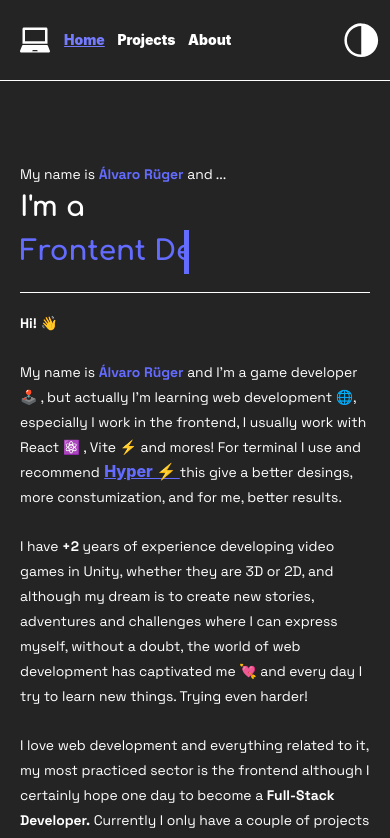
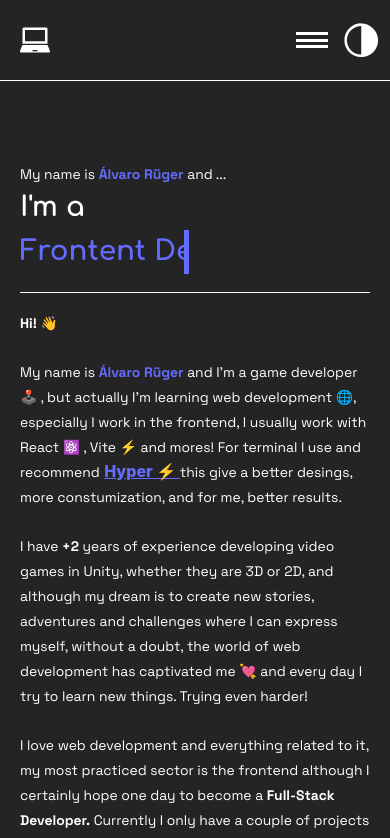
Before and after one commit to arugerdev/aruger.dev, a React (Vite) app: page / in a window 390 px wide. Shown: the top 838 px of the page. Built offline with nearby package versions, Linux system fonts and the light colour scheme.

Commit message:
Add hamburger menu and new sounds 🍔🎵

```diff
--- a/src/App.jsx
+++ b/src/App.jsx
@@ -8,6 +8,7 @@ import About from './pages/About'
 import DarkLogo from './assets/images/logo-dark.png'
 import LightLogo from './assets/images/logo-light.png'
 import { useEffect } from 'react'
+import Blog from './pages/Blog'
 function App () {
   const handleUpdateIcon = () => {
     const DarklinkIconHTML = `<link rel="icon" type="image/svg+xml" href=${DarkLogo} />`
@@ -28,6 +29,7 @@ function App () {
       <Route path='/' component={Index} />
       <Route path='/projects' component={Projects} />
       <Route path='/about' component={About} />
+      <Route path='/blog' component={Blog} />
       <SocialNetworks />
     </div>
   )
--- /dev/null
+++ b/src/components/DefaultNav/index.jsx
@@ -0,0 +1,23 @@
+import { Link } from 'wouter'
+
+export default function DefaultNav ({ route, buttonClickAudio }) {
+  return (
+    <section className='headerNavegationSection'>
+      <ul className='headerButtonsNav'>
+        <li className='headerButtonsNavItem'>
+          <Link onClick={() => { buttonClickAudio.play() }} to='/' className={'headerButton' + (route === '/' ? ' active' : '')}>Home</Link>
+        </li>
+        <li className='headerButtonsNavItem'>
+          <Link onClick={() => { buttonClickAudio.play() }} to='/projects' className={'headerButton' + (route === '/projects' ? ' active' : '')}>Projects</Link>
+        </li>
+        <li className='headerButtonsNavItem'>
+          <Link onClick={() => { buttonClickAudio.play() }} to='/about' className={'headerButton' + (route === '/about' ? ' active' : '')}>About</Link>
+        </li>
+        <li className='headerButtonsNavItem'>
+          <Link onClick={() => { buttonClickAudio.play() }} to='/blog' className={'headerButton' + (route === '/blog' ? ' active' : '')}>Blog</Link>
+        </li>
+      </ul>
+
+    </section>
+  )
+}
--- /dev/null
+++ b/src/components/HamburgerNav/index.jsx
@@ -0,0 +1,50 @@
+import { useState } from 'react'
+import { Link } from 'wouter'
+import openSound from '../../assets/sounds/se015.wav'
+import closeSound from '../../assets/sounds/se026.wav'
+
+export default function HamburgerNav ({ route, buttonClickAudio }) {
+  const [state, updateState] = useState(false)
+  const openAudio = new Audio(openSound)
+  const closeAudio = new Audio(closeSound)
+
+  const handleClick = () => {
+    if (state) { closeAudio.play() }
+    if (!state) { openAudio.play() }
+
+    updateState(prevValue => !prevValue)
+  }
+
+  return (
+    <section className='headerHNavegationSection'>
+      <button onClick={handleClick} className={`hamburgerButton ${state ? 'open' : 'close'}`}>
+        <div className='hamburgerNavIconPiece' />
+        <div className='hamburgerNavIconPiece' />
+        <div className='hamburgerNavIconPiece' />
+        <div className='hamburgerNavIconPiece' />
+        <div className='hamburgerNavIconPiece' />
+        <div className='hamburgerNavIconPiece' />
+      </button>
+
+      <section className={`hDashboard ${state ? 'open' : 'close'}`}>
+        <div className='hMenu'>
+          <ul className='hNavMenu'>
+            <li className='headerButtonsNavItem'>
+              <Link onClick={() => { buttonClickAudio.play() }} to='/' className={'headerButton' + (route === '/' ? ' active' : '')}>Home</Link>
+            </li>
+            <li className='headerButtonsNavItem'>
+              <Link onClick={() => { buttonClickAudio.play() }} to='/projects' className={'headerButton' + (route === '/projects' ? ' active' : '')}>Projects</Link>
+            </li>
+            <li className='headerButtonsNavItem'>
+              <Link onClick={() => { buttonClickAudio.play() }} to='/about' className={'headerButton' + (route === '/about' ? ' active' : '')}>About</Link>
+            </li>
+            <li className='headerButtonsNavItem'>
+              <Link onClick={() => { buttonClickAudio.play() }} to='/blog' className={'headerButton' + (route === '/blog' ? ' active' : '')}>Blog</Link>
+            </li>
+          </ul>
+        </div>
+
+      </section>
+    </section>
+  )
+}
--- a/src/components/Header/Header.css
+++ b/src/components/Header/Header.css
@@ -43,6 +43,68 @@
     align-items: center;
 }
 
+.headerHNavegationSection {
+    display: flex;
+    width: 100%;
+    height: 100%;
+    align-items: center;
+    justify-content: flex-end;
+}
+
+.hamburgerButton {
+    background: none;
+    place-items: center;
+    justify-content: center;
+    display: grid;
+    grid-template-columns: repeat(2, 1fr);
+    height: 40px;
+    width: 40px;
+    border: none;
+}
+
+.hamburgerButton:focus {
+    outline: none;
+}
+
+.hamburgerButton.open>.hamburgerNavIconPiece:nth-child(3) {
+    transform: translateX(-15px);
+    opacity: 0;
+}
+
+.hamburgerButton.open>.hamburgerNavIconPiece:nth-child(4) {
+    transform: translateX(15px);
+    opacity: 0;
+}
+
+.hamburgerButton.open>.hamburgerNavIconPiece:nth-child(1) {
+    transform: translate(5px, -1px);
+    rotate: 45deg;
+}
+
+.hamburgerButton.open>.hamburgerNavIconPiece:nth-child(2) {
+    transform: translate(-3.8px, 0.25px);
+    rotate: -45deg;
+}
+
+.hamburgerButton.open>.hamburgerNavIconPiece:nth-child(5) {
+    transform: translate(4.32px, 1.75px);
+    rotate: -45deg;
+}
+
+.hamburgerButton.open>.hamburgerNavIconPiece:nth-child(6) {
+    transform: translate(-3px, 0.5px);
+    rotate: 45deg;
+}
+
+.hamburgerNavIconPiece {
+    display: flex;
+    width: 16px;
+    height: 3px;
+    background: var(--text);
+
+    transition: all .4s cubic-bezier(0, 0, 0, 1);
+}
+
 .headerButtonsNav {
     display: flex;
     width: 100%;
@@ -56,6 +118,49 @@
     display: flex;
     align-items: center;
     justify-content: center;
+}
+
+.hDashboard {
+    position: absolute;
+    z-index: 1;
+    width: auto;
+    height: auto;
+    padding: 1rem;
+    top: 60px;
+    background: var(--text);
+    border-radius: 12px;
+    transition: all .4s cubic-bezier(0, 0, 0, 1);
+}
+
+.hMenu {
+    display: flex;
+    place-items: center;
+    justify-content: center;
+    border: 2px solid var(--background);
+    border-radius: 12px;
+}
+
+.hNavMenu {
+    display: flex;
+    flex-direction: column;
+    place-content: center;
+    justify-content: center;
+    margin: 0;
+    padding: 16px;
+}
+
+.hNavMenu>li>a {
+    color: var(--background);
+}
+
+.hDashboard.close {
+    display: none;
+    opacity: 0;
+}
+
+.hDashboard.open {
+    display: flex;
+    opacity: 1;
 }
 
 .headerChangeThemeSection {
--- a/src/components/Header/index.jsx
+++ b/src/components/Header/index.jsx
@@ -3,10 +3,24 @@ import './Header.css'
 import { ChangeTheme } from '../ChangeTheme'
 import clickAudio from '../../assets/sounds/se029.wav'
 import mainClickAudio from '../../assets/sounds/se031.wav'
+import DefaultNav from '../DefaultNav'
+import HamburgerNav from '../HamburgerNav'
+import { useEffect, useState } from 'react'
 export const Header = () => {
   const [route] = useLocation()
   const buttonClickAudio = new Audio(clickAudio)
   const mainButtonClickAudio = new Audio(mainClickAudio)
+
+  const [screenWidth, updateScreenWidth] = useState(window.innerWidth)
+
+  useEffect(() => {
+    const handleResize = () => {
+      updateScreenWidth(window.innerWidth)
+    }
+
+    window.addEventListener('resize', handleResize)
+    return () => window.removeEventListener('resize', handleResize)
+  }, [window.innerWidth])
 
   return (
     <header className='header'>
@@ -17,19 +31,10 @@ export const Header = () => {
           </a>
         </Link>
       </section>
-      <section className='headerNavegationSection'>
-        <ul className='headerButtonsNav'>
-          <li className='headerButtonsNavItem'>
-            <Link onClick={() => { buttonClickAudio.play() }} to='/' className={'headerButton' + (route === '/' ? ' active' : '')}>Home</Link>
-          </li>
-          <li className='headerButtonsNavItem'>
-            <Link onClick={() => { buttonClickAudio.play() }} to='/projects' className={'headerButton' + (route === '/projects' ? ' active' : '')}>Projects</Link>
-          </li>
-          <li className='headerButtonsNavItem'>
-            <Link onClick={() => { buttonClickAudio.play() }} to='/about' className={'headerButton' + (route === '/about' ? ' active' : '')}>About</Link>
-          </li>
-        </ul>
-      </section>
+      {screenWidth > 500 &&
+        <DefaultNav route={route} buttonClickAudio={buttonClickAudio} />}
+      {screenWidth < 500 &&
+        <HamburgerNav route={route} buttonClickAudio={buttonClickAudio} />}
       <section className='headerChangeThemeSection'>
         <ChangeTheme />
       </section>
--- /dev/null
+++ b/src/pages/Blog/Blog.css
@@ -0,0 +1,21 @@
+.blogPage {
+  display: flex;
+  flex-direction: column;
+  place-items: center;
+  justify-content: center;
+  padding: 5rem;
+}
+
+.workinprogressImg {
+  display: flex;
+  width: 100%;
+  height: 100%;
+  margin: 2rem;
+}
+
+@media screen and (max-width: 400px) {
+  .blogPage {
+    padding: 0;
+  }
+
+}
--- /dev/null
+++ b/src/pages/Blog/index.jsx
@@ -0,0 +1,16 @@
+import './Blog.css'
+
+export default function Blog () {
+  return (
+    <div className='blogPage'>
+      <h1 className='bold title'>🚧 Sorry, this section is being worked on! 🚧</h1>
+
+      <a rel='noreferrer' href='/' className='bold'>
+        Back to home
+      </a>
+
+      <img className='workinprogressImg' src='https://media2.giphy.com/media/kfR5iyQgmq7PoiFTAf/giphy.gif?cid=6c09b952kgdt10i1sfe9iqjqknvj3kjxe8v48gtejs3jh9hw&rid=giphy.gif&ct=s' alt='Work In Progress' />
+
+    </div>
+  )
+}
```
Also changed, not shown: 2 other files (tests, documents, lock files or other folders).
